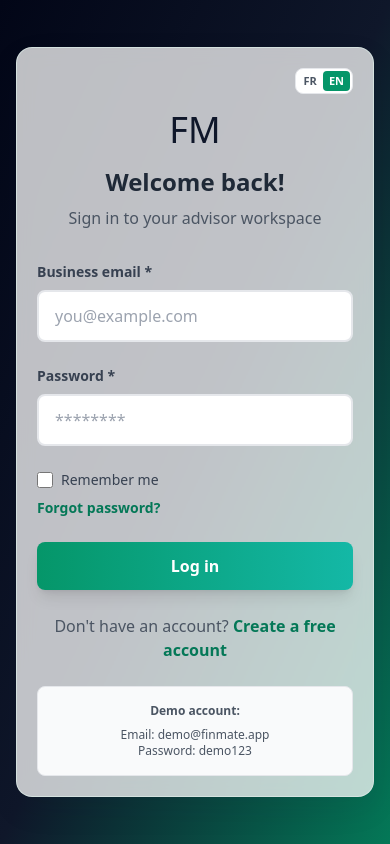
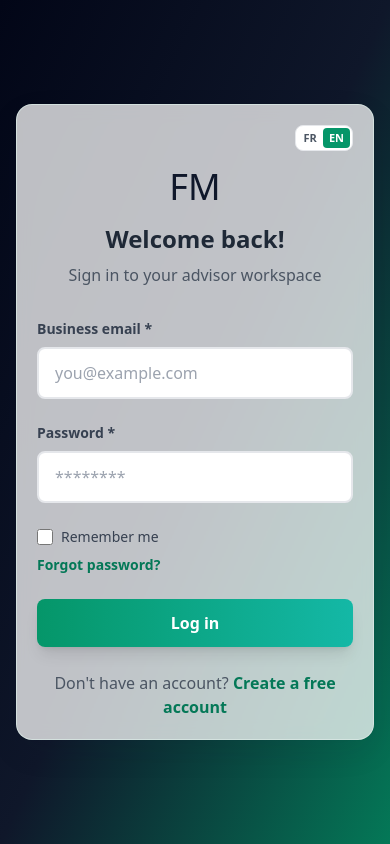
Before and after one commit to Ervinbara/bank-quest, a React (Vite) app in the folder frontend/: page /auth/login in a window 390 px wide. Built offline with nearby package versions, Linux system fonts and the light colour scheme.

Commit message:
fix(ui): keep login visible on mobile and remove demo credentials block

```diff
--- a/frontend/src/components/Layout/Header.jsx
+++ b/frontend/src/components/Layout/Header.jsx
@@ -3,7 +3,7 @@ import { Link, useNavigate } from 'react-router-dom'
 import { useAuth } from '@/contexts/AuthContext'
 import { useLanguage } from '@/contexts/LanguageContext'
 import LanguageSwitcher from '@/components/LanguageSwitcher'
-import { LogOut, User, Loader2 } from 'lucide-react'
+import { LogOut, User, Loader2, UserPlus } from 'lucide-react'
 
 export default function Header() {
   const navigate = useNavigate()
@@ -79,15 +79,17 @@ export default function Header() {
               <>
                 <Link
                   to="/auth/login"
-                  className="text-sm sm:text-base text-gray-700 hover:text-emerald-700 font-medium transition whitespace-nowrap max-[520px]:hidden"
+                  className="text-xs sm:text-base text-gray-700 hover:text-emerald-700 font-medium transition whitespace-nowrap"
                 >
                   {t('common.login', 'Log in')}
                 </Link>
                 <Link
                   to="/auth/register"
-                  className="bg-gradient-to-r from-emerald-600 to-teal-500 text-white px-3 sm:px-6 py-2 rounded-lg sm:rounded-xl text-sm sm:text-base font-semibold hover:opacity-90 transition transform hover:-translate-y-0.5 shadow-md whitespace-nowrap"
+                  className="inline-flex items-center gap-1 bg-gradient-to-r from-emerald-600 to-teal-500 text-white px-2.5 sm:px-6 py-2 rounded-lg sm:rounded-xl text-xs sm:text-base font-semibold hover:opacity-90 transition transform hover:-translate-y-0.5 shadow-md whitespace-nowrap"
                 >
-                  {t('common.register', 'Sign up')}
+                  <UserPlus className="w-3.5 h-3.5 sm:hidden" />
+                  <span className="max-[420px]:hidden">{t('common.register', 'Sign up')}</span>
+                  <span className="hidden max-[420px]:inline">{t('common.register', 'Sign up').slice(0, 3)}</span>
                 </Link>
               </>
             )}
--- a/frontend/src/pages/Auth/Login.jsx
+++ b/frontend/src/pages/Auth/Login.jsx
@@ -168,16 +168,6 @@ export default function Login() {
           </p>
         </div>
 
-        <div className="mt-6 p-4 bg-gray-50 rounded-lg border border-gray-200">
-          <p className="text-xs text-gray-600 text-center mb-2">
-            <strong>{t('auth.demoAccount')}:</strong>
-          </p>
-          <p className="text-xs text-gray-600 text-center">
-            Email: demo@finmate.app
-            <br />
-            {t('auth.demoPassword')}: demo123
-          </p>
-        </div>
       </div>
     </div>
   )
```
